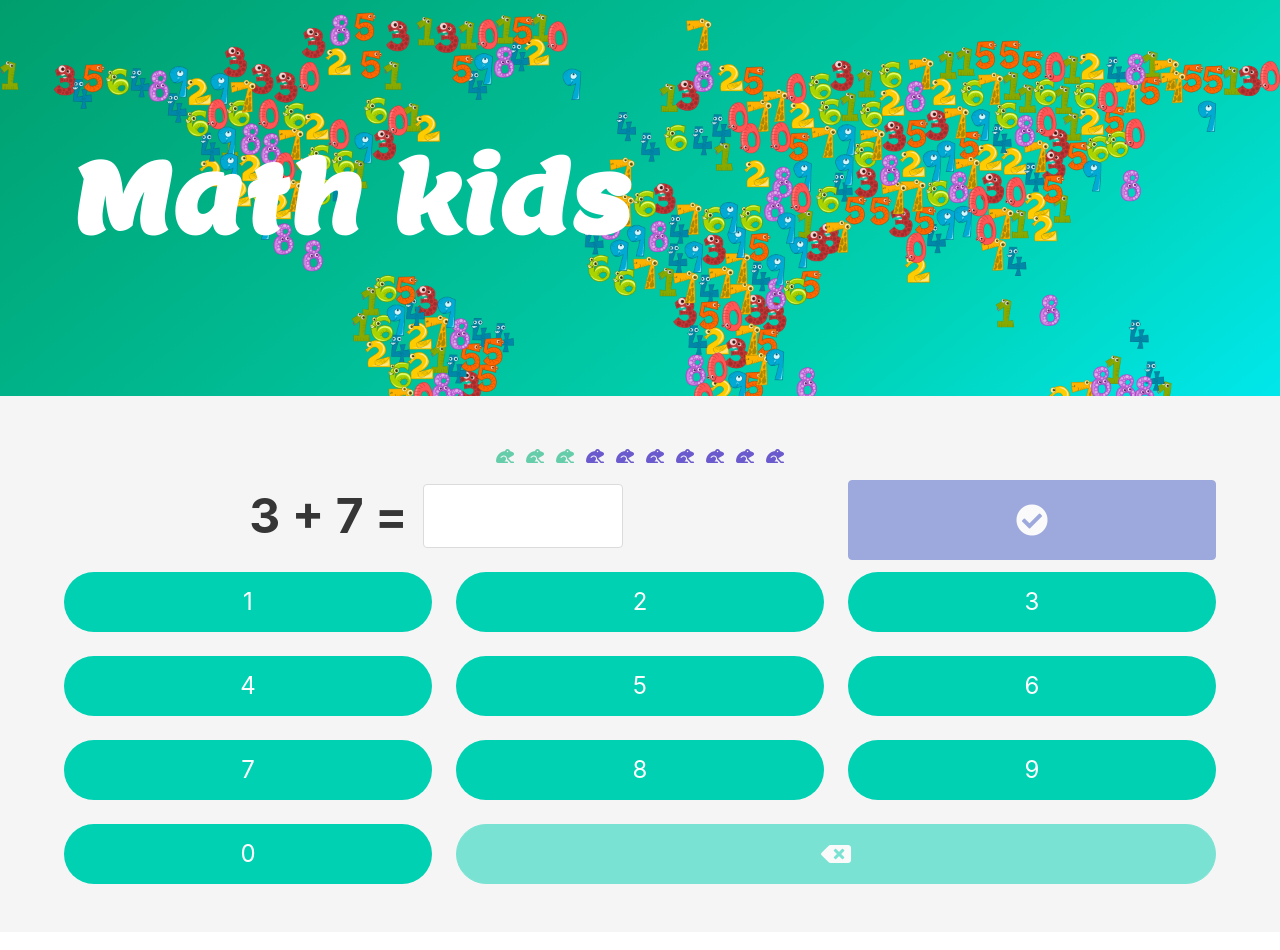
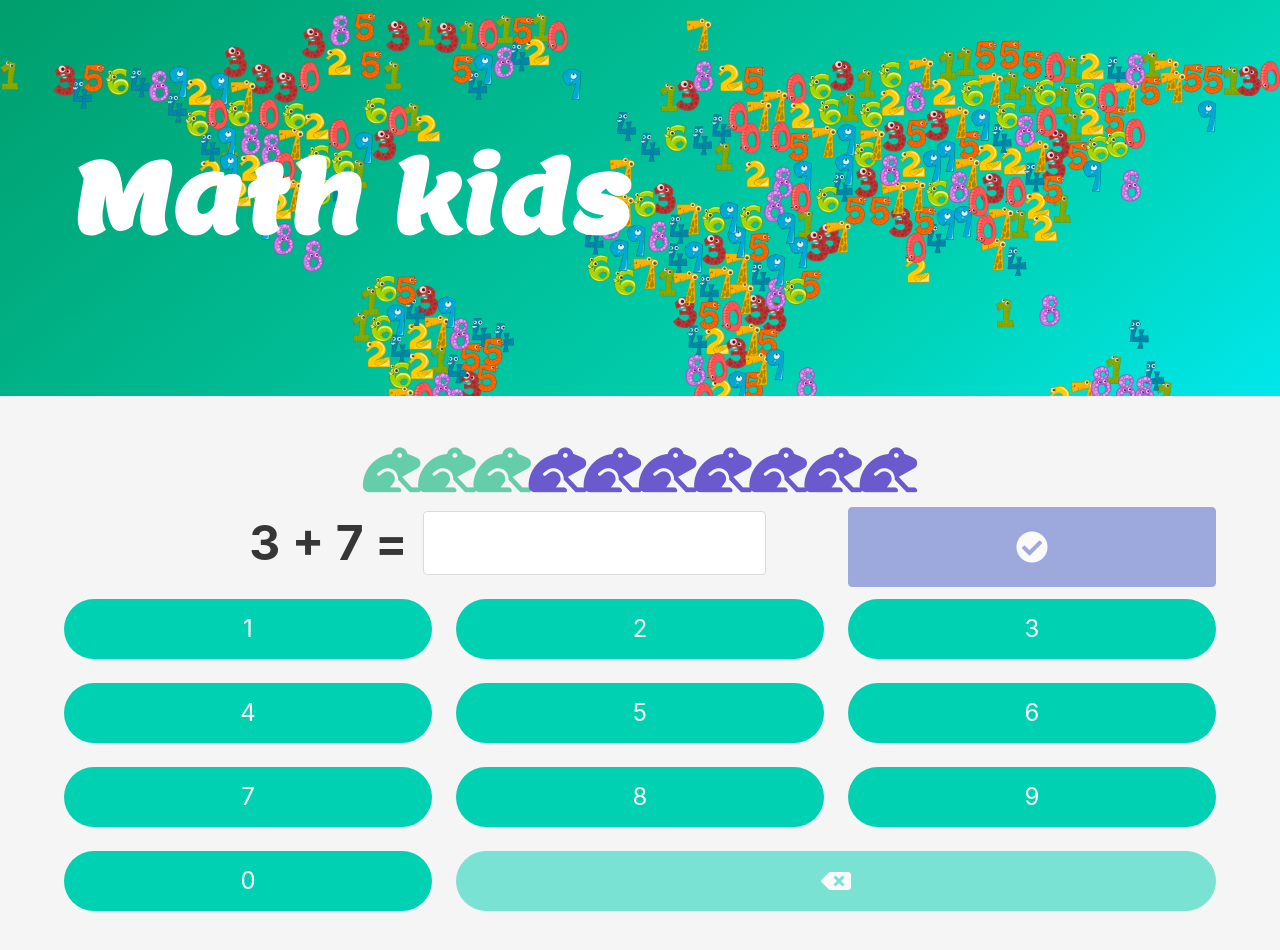
Before and after one commit to eaboy/math-kids, an Angular app: page / in a window 1280 px wide. Shown: the top 950 px of the page. Built offline with nearby package versions, Linux system fonts and the light colour scheme.

Commit message:
Some style amends to fit it in small devices

```diff
--- a/src/app/components/operation/operation.component.scss
+++ b/src/app/components/operation/operation.component.scss
@@ -3,6 +3,7 @@
 .field {
   justify-content: center;
   align-items: center;
+  flex-wrap: wrap;
 }
 
 .field-label {
@@ -10,8 +11,10 @@
 }
 
 .input {
-  width: 200px;
+  max-width: 180px;
   height: 4rem;
+  padding-left: calc(0.5em - 1px);
+  padding-right: calc(0.5em - 1px);
 }
 
 .control {
@@ -30,4 +33,8 @@
   .field-body {
     flex-grow: 1;
   }
+
+  .input {
+    max-width: unset;
+  }
 }
--- a/src/app/components/visual-help/visual-help.component.html
+++ b/src/app/components/visual-help/visual-help.component.html
@@ -1,9 +1,9 @@
 <div class="columns">
   <div class="column has-text-centered">
-    <span class="icon is-small" [ngStyle]="{color: colorStyleFirstIcon}" *ngFor="let i of firstGroup">
+    <span class="icon" [ngStyle]="{color: colorStyleFirstIcon}" *ngFor="let i of firstGroup">
       <i class="fas" [ngClass]="icon"></i>
     </span>
-    <span class="icon is-small" [ngStyle]="{color: colorStyleSecondIcon}" *ngFor="let i of secondGroup">
+    <span class="icon" [ngStyle]="{color: colorStyleSecondIcon}" *ngFor="let i of secondGroup">
       <i class="fas" [ngClass]="icon"></i>
     </span>
   </div>
--- a/src/app/components/visual-help/visual-help.component.scss
+++ b/src/app/components/visual-help/visual-help.component.scss
@@ -1,7 +1,9 @@
 .icon {
-  margin: 0 7px;
+  margin: 0 2px;
+  height: 4vw;
+  width: 4vw;
 }
 
 .fas {
-  line-height: 1.5em;
+  font-size: 4vw;
 }
```
